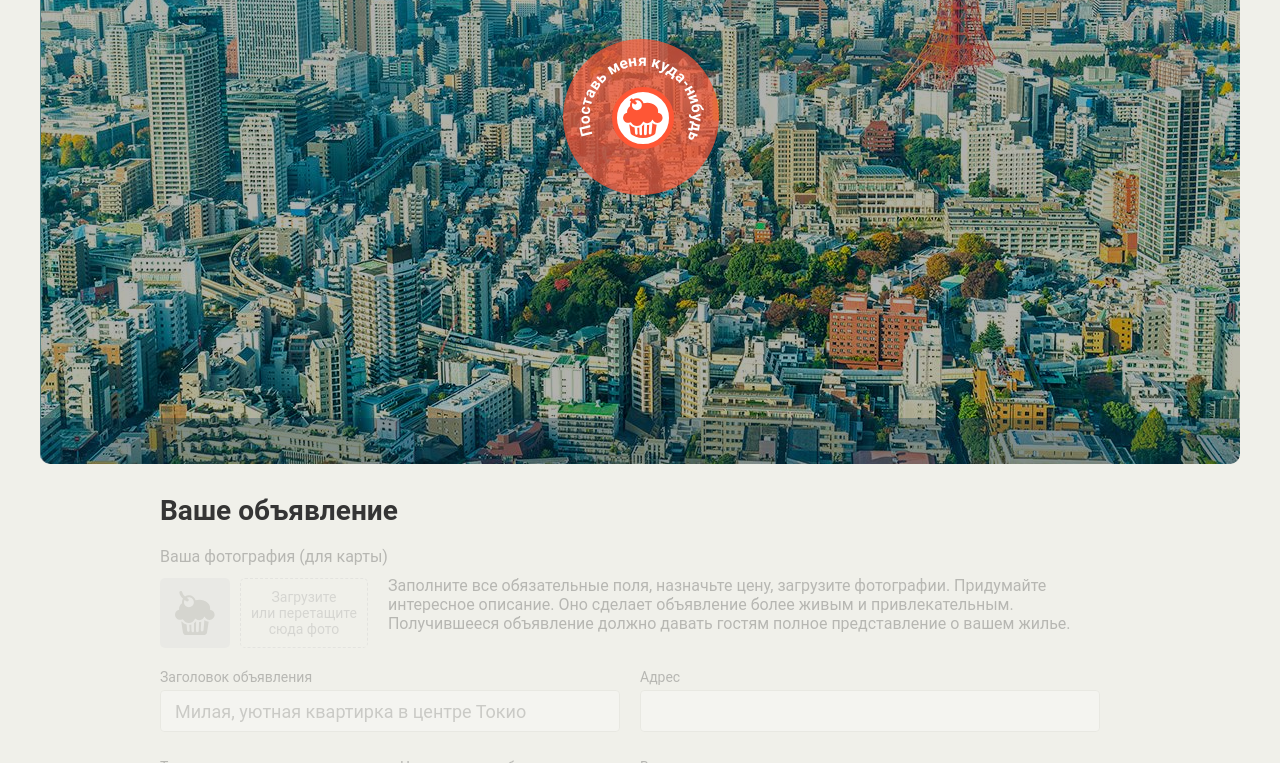
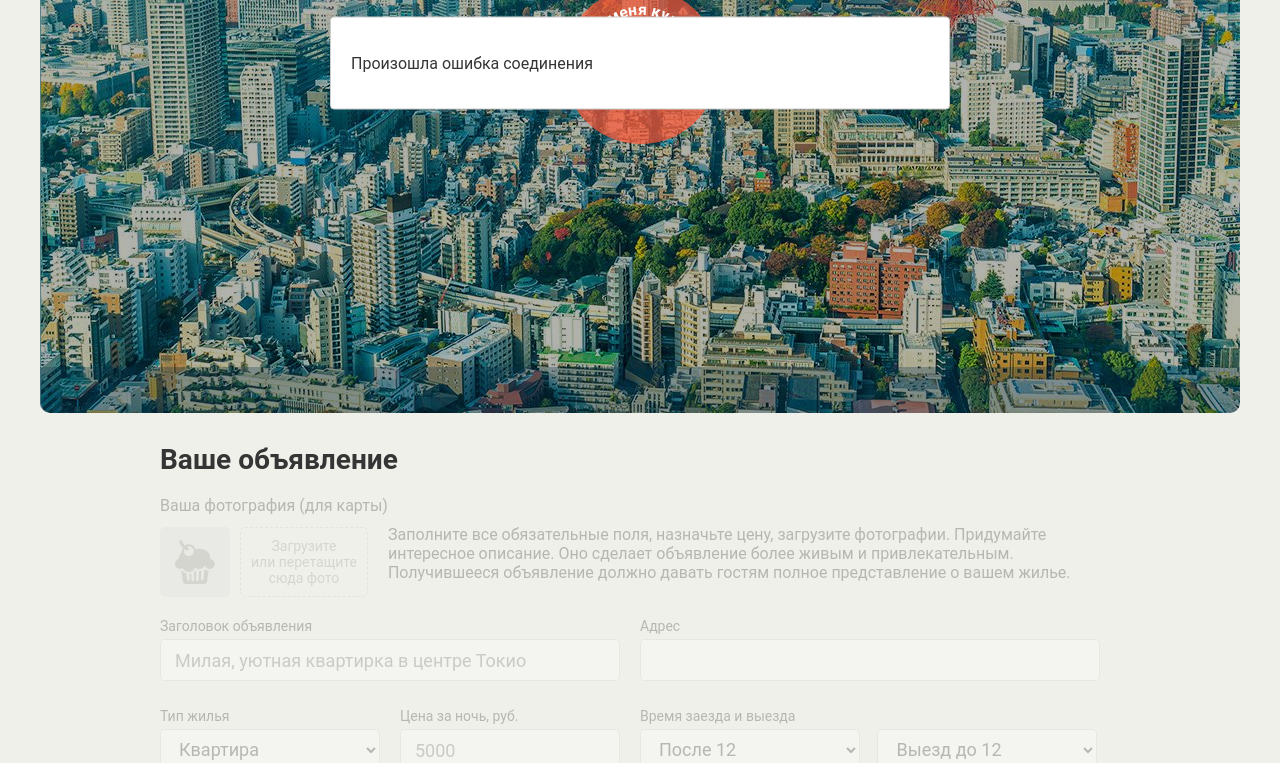
Before and after one commit to doograssen/448713-keksobooking-1, a website: page index.html in a window 1280 px wide. Shown: the part 337-1100 px from the top of the page. Drawn offline with Linux system fonts and the light colour scheme; no server answers; files whose address does not match are found by name.

Commit message:
Загрузка данных с сервера с помощью XMLHTTPRequest

```diff
--- a/css/style.css
+++ b/css/style.css
@@ -1216,3 +1216,18 @@ fieldset {
 .hidden {
   display: none;
 }
+
+.error__message {
+  font-size: 16px;
+  position: fixed;
+  top: 50%;
+  left: 50%;
+  transform: translate(-50%, -50%);
+  background-color: #fff;
+  width: 620px;
+  min-height: 50px;
+  padding: 20px;
+  border: solid 1px #cccccc;
+  border-radius: 4px;
+  z-index: 100;
+}
--- a/js/backend.js
+++ b/js/backend.js
@@ -43,7 +43,7 @@
       var errorMessageBlock = document.createElement('div');
       var errorText = document.createElement('p');
       errorMessageBlock.appendChild(errorText);
-      errorMessageBlock.classList.add('error-message-block');
+      errorMessageBlock.classList.add('error__message');
       errorText.textContent = errorMessage;
       document.body.insertAdjacentElement('afterbegin', errorMessageBlock);
     }
--- a/js/map.js
+++ b/js/map.js
@@ -29,7 +29,6 @@ var onPinsMapClick = function (dataArray) {
       if ((target.tagName === 'BUTTON') && (!target.classList.contains('map__pin--main'))) {
         index = target.dataset.index;
         window.card.setCard(dataArray[index]);
-        console.log(dataArray[index]);
         return;
       }
       target = target.parentNode;
--- a/js/pin.js
+++ b/js/pin.js
@@ -15,9 +15,9 @@
       pinImageElement.src = advert.author.avatar;
       pinImageElement.alt = advert.offer.title;
       pinElement.style.left = advert.location.x - HALF_PIN_WIDTH + 'px';
-      pinElement.style.top = advert.location.y + PIN_HEIGHT + 'px';
+      pinElement.style.top = advert.location.y - PIN_HEIGHT + 'px';
 
       return pinElement;
     }
-  }
+  };
 })();
```
